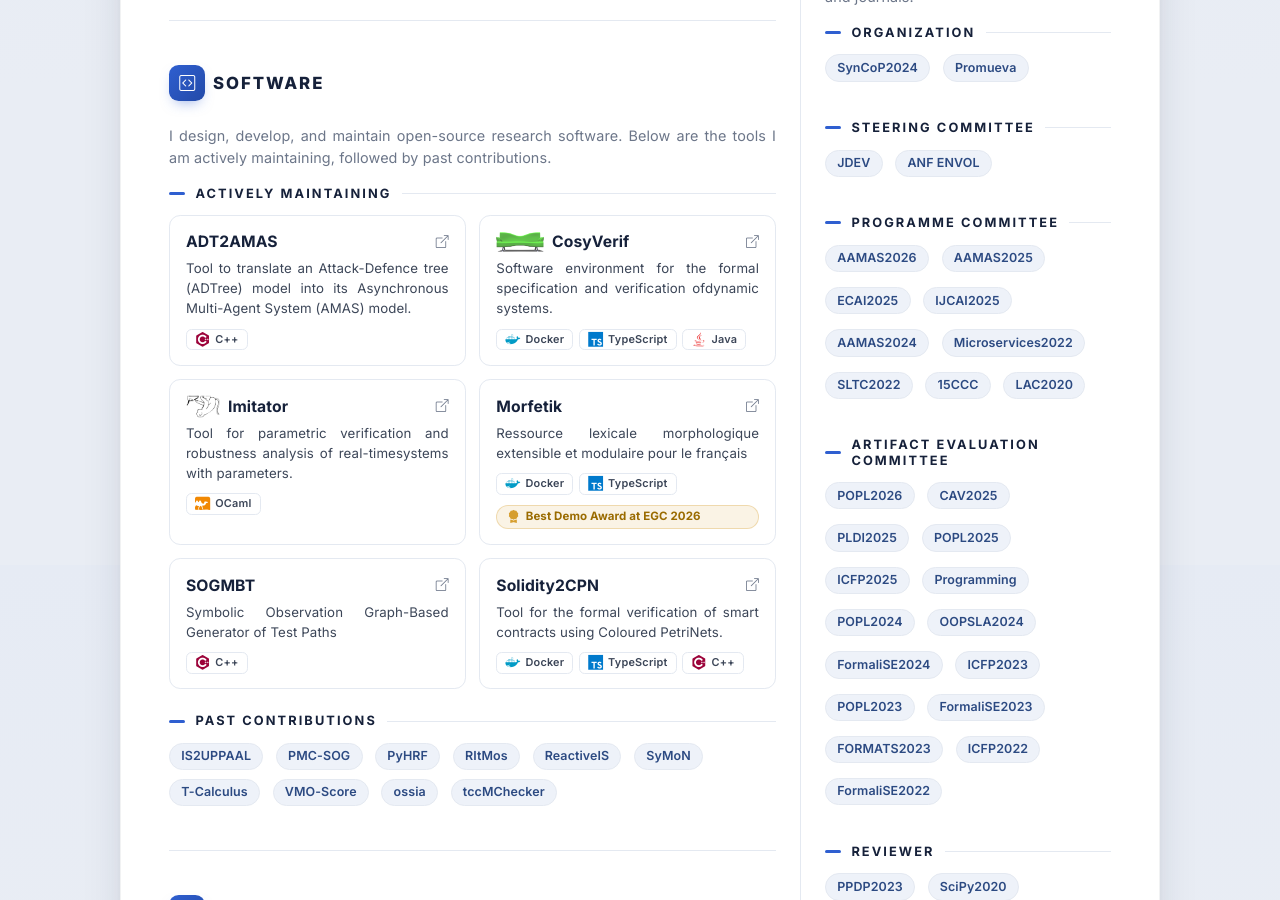
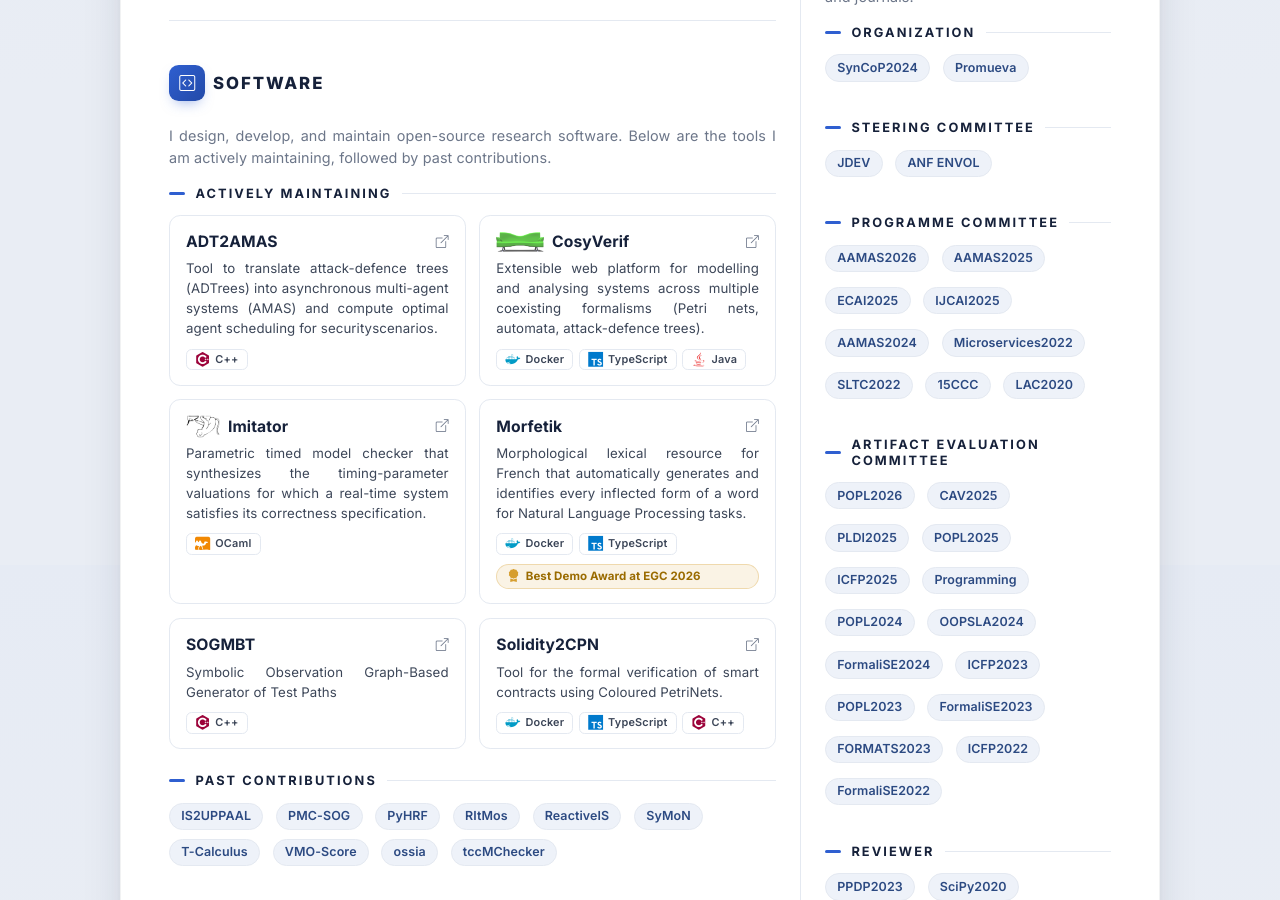
Before and after one commit to himito/himito.github.io, a Jekyll site: the page built from index.md, in a window 1280 px wide and 900 px high, scrolled down 1235 px. Built offline with Jekyll 4.4.1, drawn with Linux system fonts in a browser that asks for light colours; nearby versions of some CDN libraries; some web fonts are replaced; library files that are not in the unit come from our copies.

Commit message:
refactor software section; update descriptions for CosyVerif, Imitator, and ADT2AMAS entries

```diff
--- a/_data/software.yml
+++ b/_data/software.yml
@@ -4,7 +4,7 @@
   award: Best Demo Award at EGC 2026
   stack: [Docker, TypeScript]
   description: |
-    Ressource lexicale morphologique extensible et modulaire pour le français
+    Morphological lexical resource for French that automatically generates and identifies every inflected form of a word for Natural Language Processing tasks.
 
 - title: CosyVerif
   url: https://www.cosyverif.org/
@@ -12,8 +12,7 @@
   logo: cosyverif.png
   stack: [Docker, TypeScript, Java]
   description: |
-    Software environment for the formal specification and verification of
-    dynamic systems.
+    Extensible web platform for modelling and analysing systems across multiple coexisting formalisms (Petri nets, automata, attack-defence trees).
 
 - title: Imitator
   url: https://www.imitator.fr/
@@ -21,8 +20,7 @@
   logo: imitator.png
   stack: [OCaml]
   description: |
-    Tool for parametric verification and robustness analysis of real-time
-    systems with parameters.
+    Parametric timed model checker that synthesizes the timing-parameter valuations for which a real-time system satisfies its correctness specification.
 
 # - title: PTA2Maude
 #   url: https://depot.lipn.univ-paris13.fr/arias/pta2maude
@@ -58,7 +56,8 @@
   status: current
   stack: [C++]
   description: |
-    Tool to translate an Attack-Defence tree (ADTree) model into its Asynchronous Multi-Agent System (AMAS) model.
+    Tool to translate attack-defence trees (ADTrees) into asynchronous multi-agent systems (AMAS) and compute optimal agent scheduling for security
+    scenarios.
 
 - title: PMC-SOG
   url: https://sites.lipn.univ-paris13.fr/websites/pmc-sog
```
